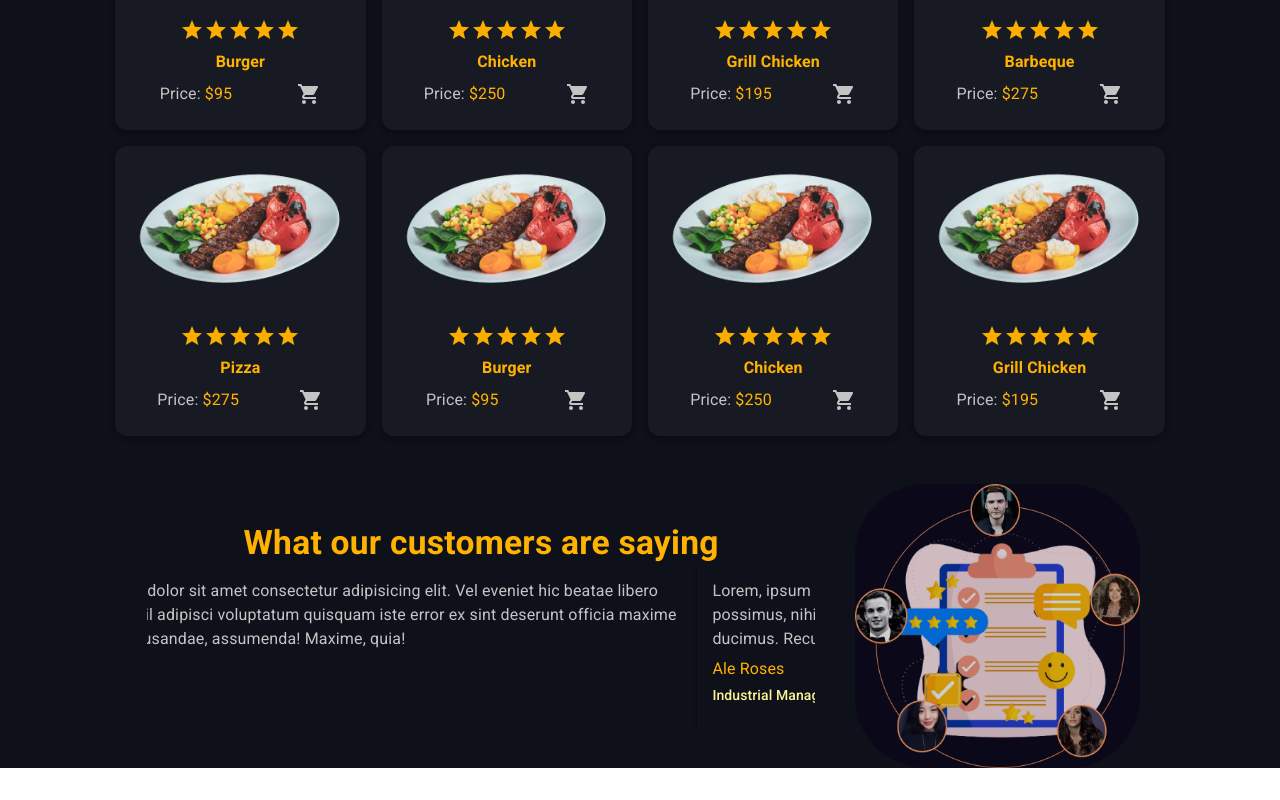
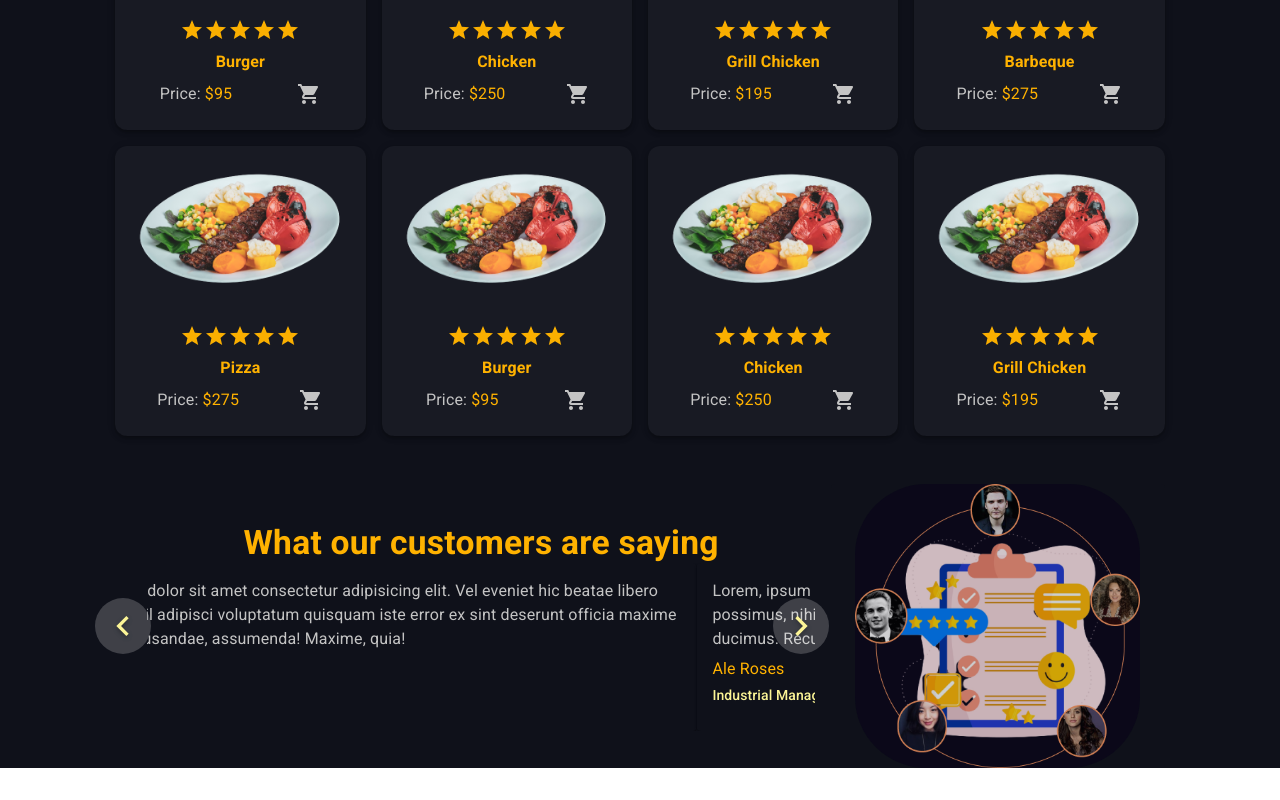
Before and after one commit to aleroses/chef-food, a React (Vite) app: page / in a window 1280 px wide. Shown: the part 2084-2884 px from the top of the page. Built offline with nearby package versions, Linux system fonts and the light colour scheme.

Commit message:
add ChevronIcon

```diff
--- a/src/components/hero-slider/ChevronIcon.jsx
+++ b/src/components/hero-slider/ChevronIcon.jsx
@@ -15,9 +15,9 @@ export const ChevronIcon = ({
   actualSlides,
 }) => {
   // Altura total de la ventana (incluye la parte no visible con scroll)
-  const windowHeight = window.innerHeight;
+  // const windowHeight = window.innerHeight;
 
-  const iconHeight = windowHeight < 682 ? "40%" : "17rem";
+  // const iconHeight = windowHeight < 682 ? "40%" : "17rem";
 
   const nextSlide = () => {
     if (currentIndex === totalSlides - 2) {
@@ -58,7 +58,7 @@ export const ChevronIcon = ({
       sx={{
         position: "absolute",
         ...position,
-        top: { xs: "36%", md: iconHeight },
+        // top: { xs: "36%", md: iconHeight },
         // transform: "translateY(-50%)",
         // zIndex: 2,
         bgcolor: {
--- a/src/components/hero-slider/HeroSlider.jsx
+++ b/src/components/hero-slider/HeroSlider.jsx
@@ -31,69 +31,10 @@ export const HeroSlider = () => {
     realIndex,
   } = useHeroSlider(sliderData);
 
-  // const [currentIndex, setCurrentIndex] = useState(0);
-  // const [autoPlay, setAutoPlay] = useState(true);
-  // const [transitionEnabled, setTransitionEnabled] =
-  //   useState(true);
+  // Altura total de la ventana (incluye la parte no visible con scroll)
+  const windowHeight = window.innerHeight;
 
-  // const sliderRef = useRef(null);
-
-  // const slides = [
-  //   sliderData[sliderData.length - 1],
-  //   ...sliderData,
-  //   sliderData[0],
-  // ];
-
-  // const totalSlides = slides.length;
-  // const actualSlides = sliderData.length;
-
-  // useEffect(() => {
-  //   if (!autoPlay) return;
-
-  //   console.log("ejecutando...");
-
-  //   const interval = setInterval(() => {
-  //     console.log("Interval activo");
-
-  //     setCurrentIndex((prev) => {
-  //       const newIndex = prev + 1;
-
-  //       if (newIndex === totalSlides - 1) {
-  //         setTimeout(() => {
-  //           setTransitionEnabled(false);
-  //           setCurrentIndex(1);
-  //         }, 900);
-
-  //         return newIndex;
-  //       }
-  //       return newIndex;
-  //     });
-  //   }, 3000);
-
-  //   return () => {
-  //     console.log("Limpiando interval...");
-  //     clearInterval(interval);
-  //   };
-  // }, [autoPlay, totalSlides]);
-
-  // useEffect(() => {
-  //   if (!transitionEnabled) {
-  //     setTimeout(() => {
-  //       setTransitionEnabled(true);
-  //     }, 50);
-  //   }
-  // }, [transitionEnabled]);
-
-  // const goToSlide = (index) => {
-  //   setCurrentIndex(index + 1);
-  // };
-
-  // const realIndex =
-  //   currentIndex === 0
-  //     ? actualSlides - 1
-  //     : currentIndex === totalSlides - 1
-  //     ? 0
-  //     : currentIndex - 1;
+  const iconHeight = windowHeight < 682 ? "40%" : "17rem";
 
   return (
     <>
@@ -271,7 +212,10 @@ export const HeroSlider = () => {
       </Box>
       <ChevronIcon
         action="prev"
-        position={{ left: { xs: 15, sm: 20, md: 70 } }}
+        position={{
+          left: { xs: 15, sm: 20, md: 70 },
+          top: { xs: "36%", md: iconHeight },
+        }}
         setAutoPlay={setAutoPlay}
         setCurrentIndex={setCurrentIndex}
         currentIndex={currentIndex}
@@ -284,6 +228,7 @@ export const HeroSlider = () => {
         action="next"
         position={{
           right: { xs: 15, sm: 20, md: 70 },
+          top: { xs: "36%", md: iconHeight },
         }}
         setAutoPlay={setAutoPlay}
         setCurrentIndex={setCurrentIndex}
--- a/src/components/testimonials/Testimonials.jsx
+++ b/src/components/testimonials/Testimonials.jsx
@@ -9,6 +9,7 @@ import {
 import { testimonials } from "../../assets/fake-data/testimonials";
 import testimonialImg from "../../assets/images/review1.png";
 import { useHeroSlider } from "../../hooks/useHeroSlider";
+import { ChevronIcon } from "../hero-slider/ChevronIcon";
 
 export const Testimonials = () => {
   const {
@@ -26,9 +27,12 @@ export const Testimonials = () => {
     realIndex,
   } = useHeroSlider(testimonials);
 
+  console.log(totalSlides, actualSlides);
+
   return (
     <Box
       component="section"
+      position="relative"
       sx={{
         width: "82%",
         // maxHeight: {
@@ -169,17 +173,58 @@ export const Testimonials = () => {
             ))}
           </Box>
         </Box>
+
+        <ChevronIcon
+          action="prev"
+          position={{
+            left: { xs: -10, sm: -20 },
+            top: {
+              xs: "40%",
+              // md: iconHeight
+            },
+            // bottom: "20%",
+          }}
+          setAutoPlay={setAutoPlay}
+          setCurrentIndex={setCurrentIndex}
+          currentIndex={currentIndex}
+          setTransitionEnabled={setTransitionEnabled}
+          totalSlides={totalSlides}
+          actualSlides={actualSlides}
+          // onClick={handlePrev}
+        />
+        <ChevronIcon
+          action="next"
+          position={{
+            right: {
+              xs: -10,
+              sm: "32%",
+              // md: "33%",
+            },
+            top: {
+              xs: "40%",
+              // md: iconHeight
+            },
+            // bottom: "20%",
+          }}
+          setAutoPlay={setAutoPlay}
+          setCurrentIndex={setCurrentIndex}
+          currentIndex={currentIndex}
+          setTransitionEnabled={setTransitionEnabled}
+          totalSlides={totalSlides}
+          actualSlides={actualSlides}
+          // onClick={handleNext}
+        />
       </Box>
 
       <Card
-      elevation={0}
+        elevation={0}
         sx={{
           display: { xs: "none", sm: "flex" },
-          width: "100%",
-          width: {
-            // xs: "100%",
-            sm: "35%",
-          },
+          width: "35%",
+          // width: {
+          //   // xs: "100%",
+          //   sm: "35%",
+          // },
           justifyContent: "center",
           bgcolor: "secondary.main",
         }}
```
